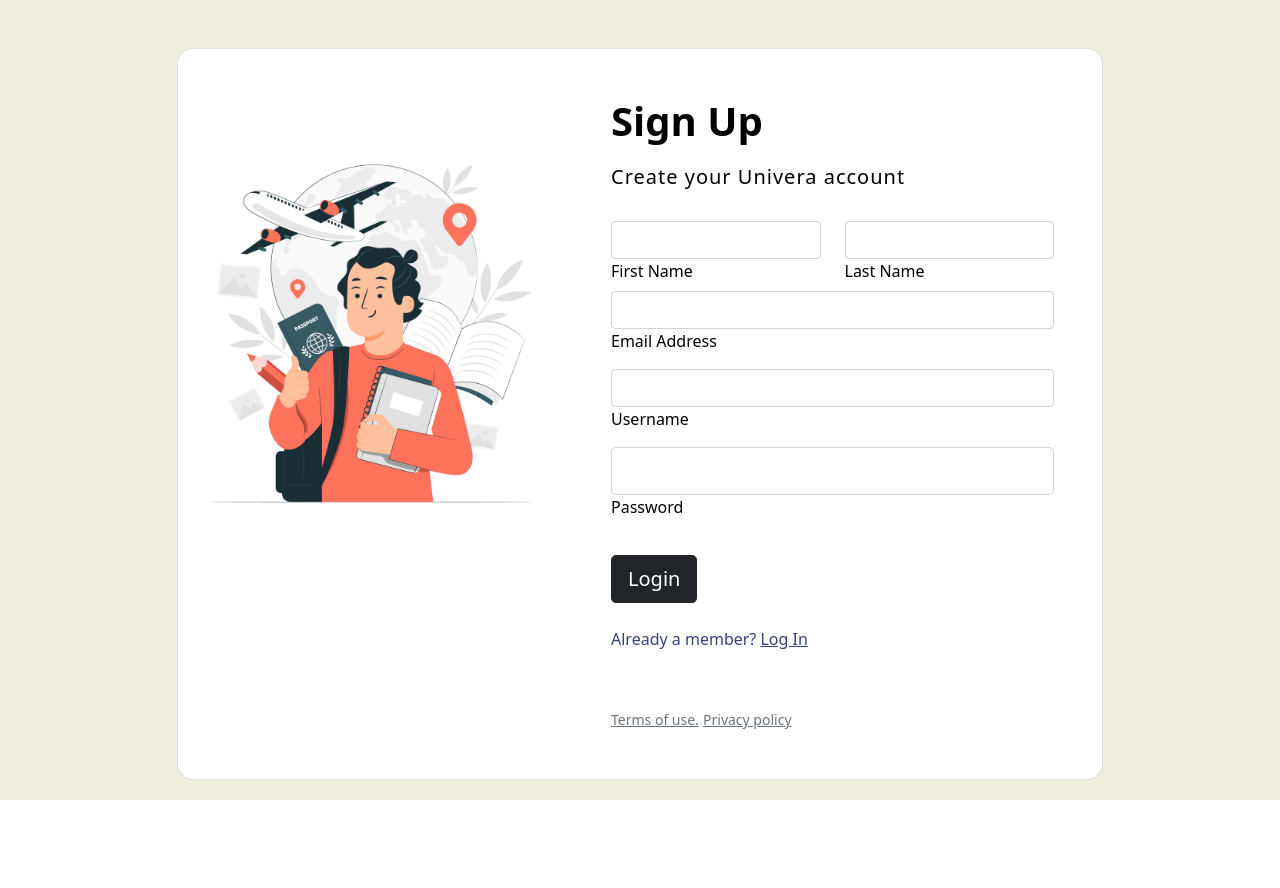
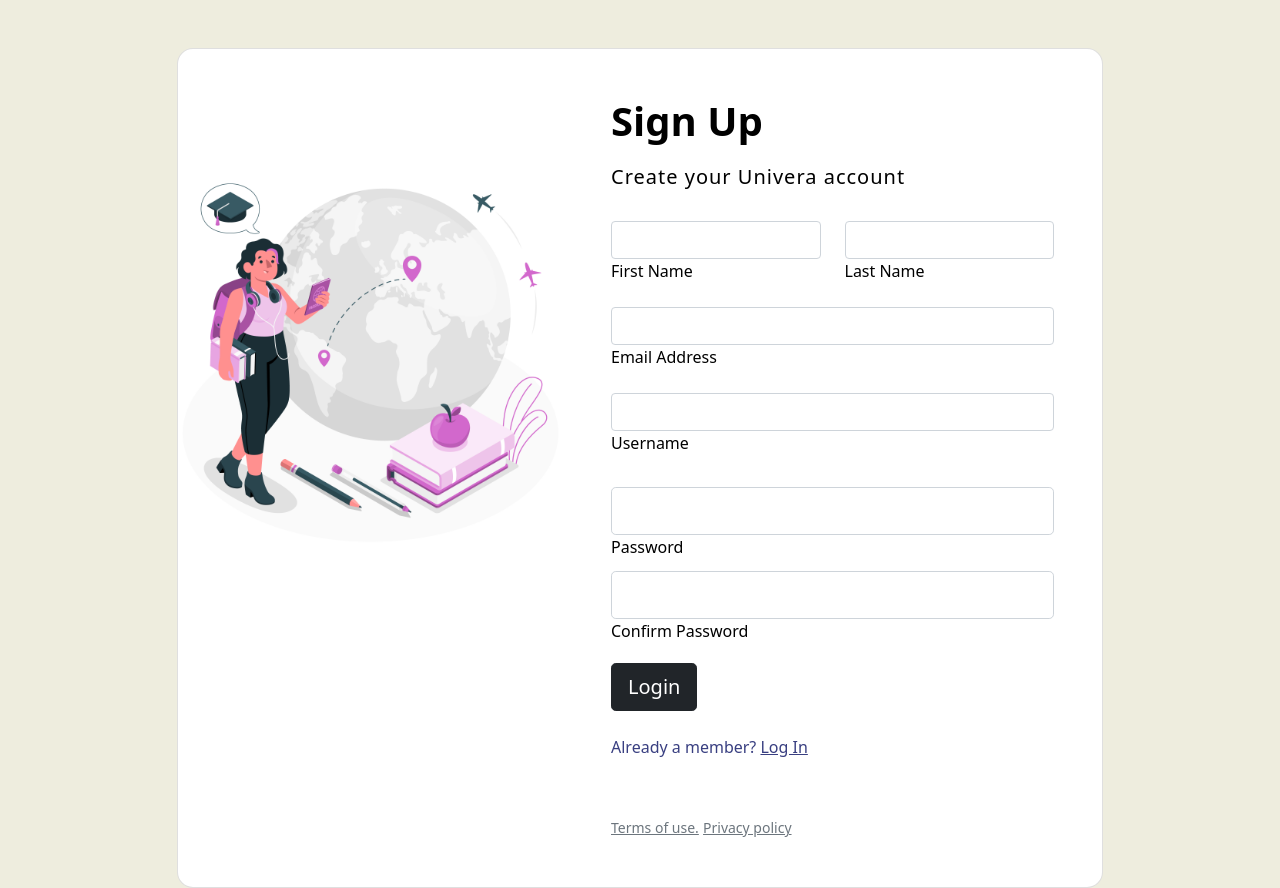
Before and after one commit to ShaunDaniel/Univera, a PHP site: page /register.php in a window 1280 px wide. Shown: the part 90-978 px from the top of the page. Before the commit the page ends 890 px from the top, so only its background shows below. Run offline with PHP 8.4, Linux system fonts and the light colour scheme.

Commit message:
Username Validation & BG Change
Added a username validation javascript file & changed image of register page.

```diff
--- /dev/null
+++ b/js/register.js
@@ -0,0 +1,16 @@
+function userCheck() {
+    correctUname = /^[A-Za-z0-9]+$/;
+
+    var unm = document.getElementById("uname").value;
+
+
+    // UserName Validation
+
+    if (unm.match(correctUname))
+        true;
+        else {
+        document.getElementById("error_Message").innerHTML = "Username cannot have special characters!"
+        return false;
+    }
+
+}
--- a/login.php
+++ b/login.php
@@ -47,7 +47,7 @@
           <div class="card" style="border-radius: 1rem;">
             <div class="row g-0">
               <div class="col-md-6 col-lg-5 d-none d-md-block">
-                <img src="./img/signupbg.jpg" alt="login form" class="img-fluid"
+                <img src="./img/loginbg.jpg" alt="login form" class="img-fluid"
                   style="border-radius: 1rem 0 0 1rem;object-fit: cover; position:relative;top:5rem" />
               </div>
               <div class="col-md-6 col-lg-7 d-flex align-items-center">
@@ -80,7 +80,7 @@
                     </div>
 
                     <a class="small text-muted" href="#!">Forgot password?</a>
-                    <p class="mb-5 pb-lg-2" style="color: #393f81;">Don't have an account? <a href="#!"
+                    <p class="mb-5 pb-lg-2" style="color: #393f81;">Don't have an account? <a href="./register.php"
                         style="color: #393f81;">Register here</a></p>
                     <a href="#!" class="small text-muted">Terms of use.</a>
                     <a href="#!" class="small text-muted">Privacy policy</a>
--- a/register.php
+++ b/register.php
@@ -13,7 +13,7 @@
     rel="stylesheet">
   <link href="./css/style.css" rel="stylesheet">
   <title>Document</title>
-
+  <script src="./js/register.js"></script>
 
 </head>
 
@@ -59,6 +59,7 @@
             $emailcount = mysqli_num_rows($emailcheck);
 
             if($emailcount>0){
+
               echo "Email already exists!";
             }
             else{
@@ -91,13 +92,13 @@
           <div class="card" style="border-radius: 1rem;">
             <div class="row g-0">
               <div class="col-md-6 col-lg-5 d-none d-md-block">
-                <img src="./img/signupbg.jpg" alt="login form" class="img-fluid"
-                  style="border-radius: 1rem 0 0 1rem;object-fit: cover; position:relative;top:5rem" />
+                <img src="./img/registerbg.jpg" alt="login form" class="img-fluid"
+                  style="border-radius: 1rem 0 0 1rem;object-fit: cover; position:relative;top:7rem" />
               </div>
               <div class="col-md-6 col-lg-7 d-flex align-items-center">
                 <div class="card-body p-4 p-lg-5 text-black">
 
-                  <form action="./register.php" method="post">
+                  <form action="./register.php" method="post" onsubmit="return userCheck()">
 
                     <div class="d-flex align-items-center mb-3 pb-1">
 
@@ -107,10 +108,10 @@
                     <h5 class="fw-normal mb-3 pb-3" style="letter-spacing: 1px;">Create your Univera account</h5>
 
 
-                    <div class="p-3 mb-3 bg-warning text-dark loginalert" style="border-radius: 10px;"
+                    <div class="p-3 mb-3 bg-danger text-white loginalert" style="border-radius: 10px;background-color: #FFBABA"
                       id="error_Message"></div>
 
-                    <div class="row">
+                    <div class="row mb-3">
                       <div class="col">
                         <input type="text" class="form-control" name="fname" required>
                         <label class="form-label" for="form2Example17">First Name</label>
@@ -121,21 +122,26 @@
                       </div>
                     </div>
 
-                    <div class="form-outline mb-2">
+                    <div class="form-outline mb-3">
                       <input type="email" class="form-control" name="email">
                       <label class="form-label" for="form2Example17">Email Address</label>
                     </div>
 
 
-                    <div class="form-outline mb-2">
-                      <input type="text" class="form-control" name="uname">
+                    <div class="form-outline mb-4">
+                      <input type="text" class="form-control" name="uname" id="uname">
                       <label class="form-label" for="form2Example17">Username</label>
                     </div>
 
 
-                    <div class="form-outline mb-4">
+                    <div class="form-outline mb-1">
                       <input type="password" name="pwd" class="form-control form-control-lg" />
                       <label class="form-label" for="form2Example27">Password</label>
+                    </div>
+
+                    <div class="form-outline mb-2">
+                      <input type="password" name="cpwd" class="form-control form-control-lg" />
+                      <label class="form-label" for="form2Example27">Confirm Password</label>
                     </div>
 
                     <div class="pt-1 mb-4">
@@ -143,7 +149,7 @@
                     </div>
 
 
-                    <p class="mb-5 pb-lg-2" style="color: #393f81;">Already a member? <a href="#!"
+                    <p class="mb-5 pb-lg-2" style="color: #393f81;">Already a member? <a href="./login.php"
                         style="color: #393f81;">Log In</a></p>
                     <a href="#!" class="small text-muted">Terms of use.</a>
                     <a href="#!" class="small text-muted">Privacy policy</a>
```
Also changed, not shown: img/loginbg.jpg (renamed from img/signupbg.jpg), img/registerbg.jpg, js/login.js (deleted).
